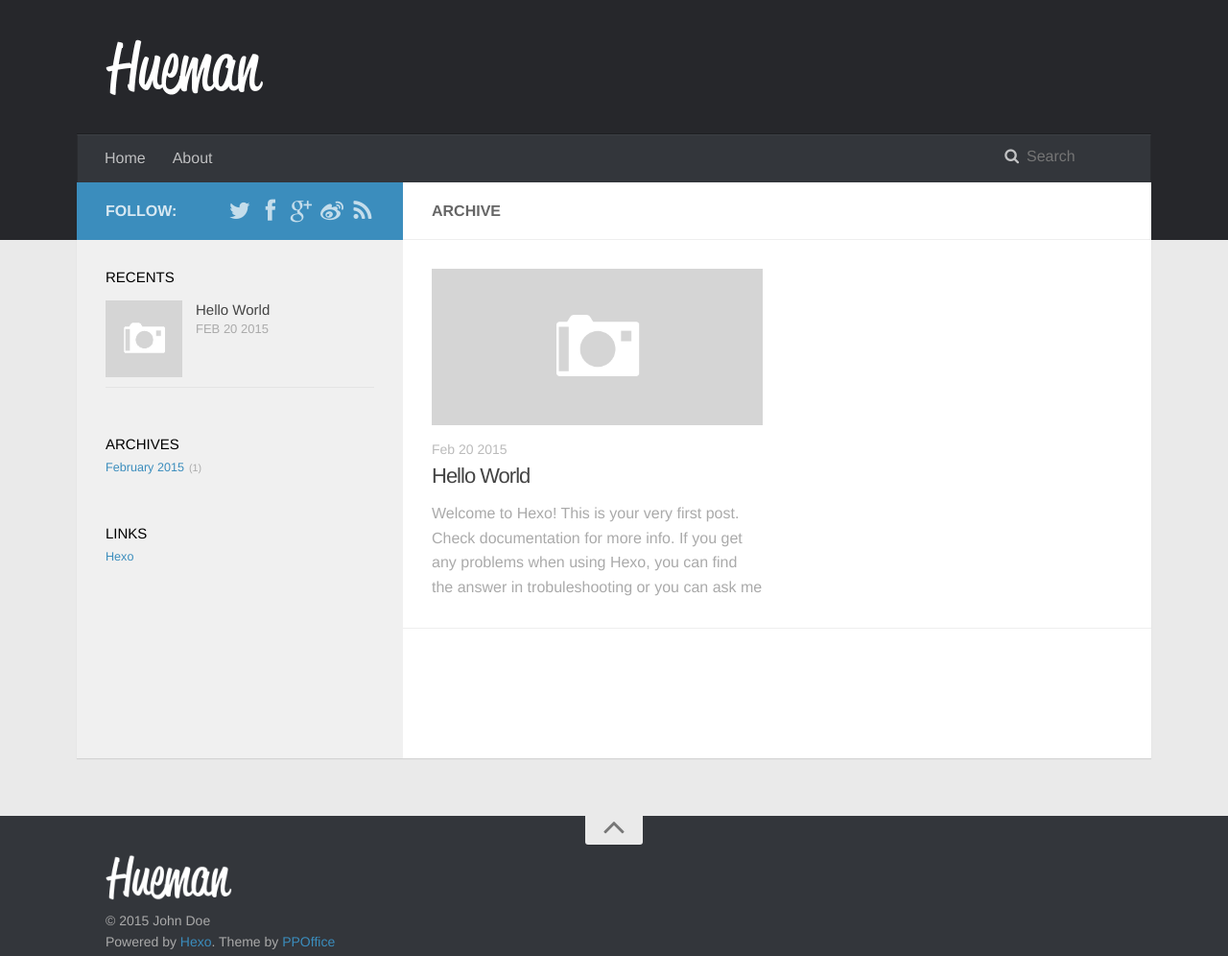
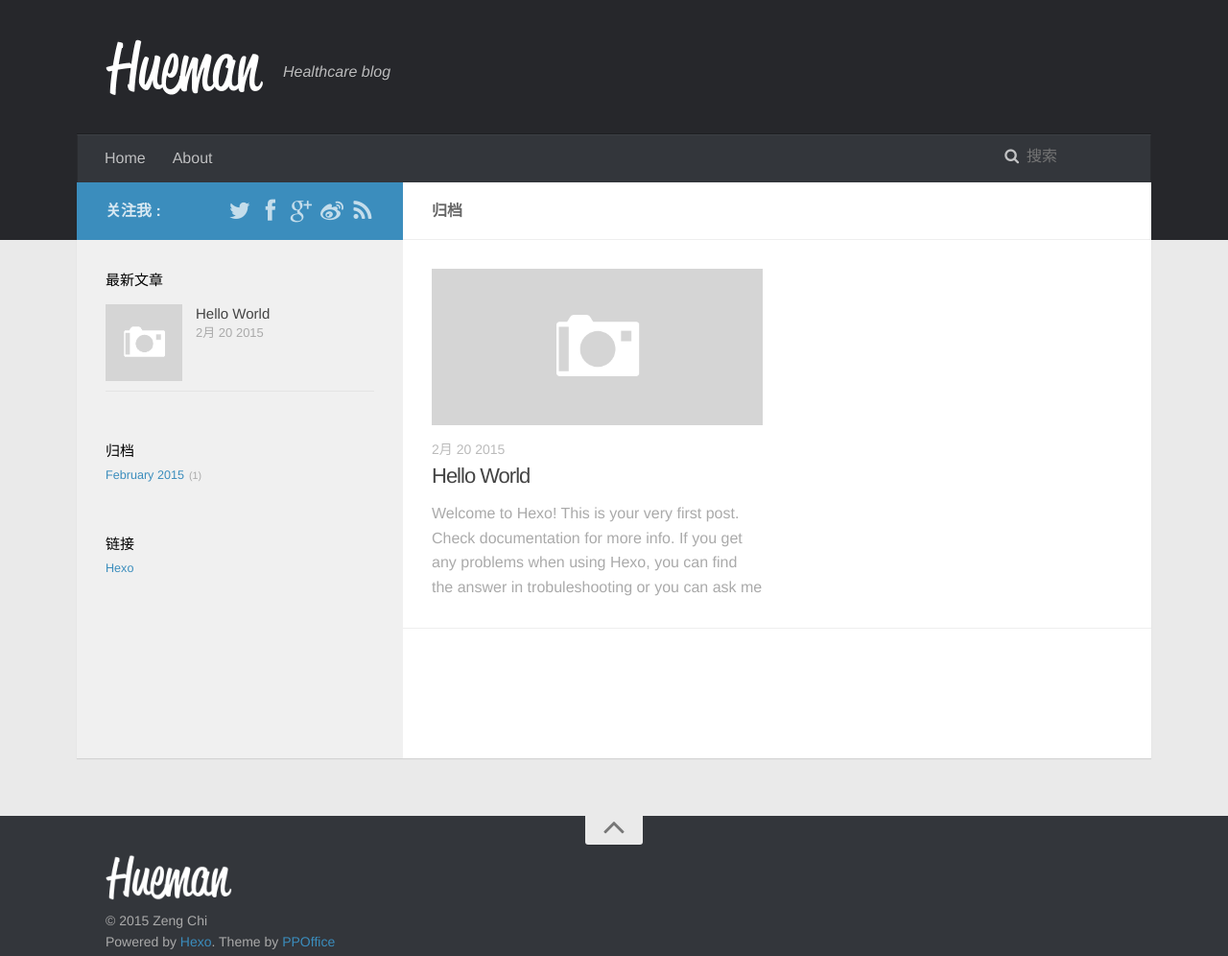
Before and after one commit to healthcare365/healthcare365.github.io, a plain HTML site: page archives/index.html in a window 1280 px wide. Shown: the whole page at 96% size. Drawn offline with nearby package versions, Linux system fonts and the light colour scheme; a web font is replaced by a local one.

Commit message:
Site updated: 2015-02-20 15:14:11

```diff
--- a/archives/index.html
+++ b/archives/index.html
@@ -3,16 +3,16 @@
 <head>
   <meta charset="utf-8">
 
-  <title>Archives | Hexo</title>
+  <title>Archives | ZengChi&#39;s Blog</title>
   <meta name="viewport" content="width=device-width, initial-scale=1, maximum-scale=1">
   <meta name="description">
 <meta property="og:type" content="website">
-<meta property="og:title" content="Hexo">
+<meta property="og:title" content="ZengChi's Blog">
 <meta property="og:url" content="http://yoursite.com/archives/">
-<meta property="og:site_name" content="Hexo">
+<meta property="og:site_name" content="ZengChi's Blog">
 <meta property="og:description">
 <meta name="twitter:card" content="summary">
-<meta name="twitter:title" content="Hexo">
+<meta name="twitter:title" content="ZengChi's Blog">
 <meta name="twitter:description">
 
 
@@ -37,6 +37,10 @@
             <a href="/" class="logo"></a>
           </h1>
 
+            <h2 class="subtitle-wrap">
+              <p class="subtitle">Healthcare blog</p>
+            </h2>
+
         </div>
         <div id="header-inner" class="nav-container">
           <a id="main-nav-toggle" class="nav-icon"></a>
@@ -52,7 +56,7 @@
             </ul>
             <nav id="sub-nav">
               <div id="search-form-wrap">
-                <form action="//google.com/search" method="get" accept-charset="UTF-8" class="search-form"><input type="search" name="q" results="0" class="search-form-input" placeholder="Search"><input type="hidden" name="q" value="site:http://yoursite.com"></form>
+                <form action="//google.com/search" method="get" accept-charset="UTF-8" class="search-form"><input type="search" name="q" results="0" class="search-form-input" placeholder="搜索"><input type="hidden" name="q" value="site:http://yoursite.com"></form>
               </div>
             </nav>
           </div>
@@ -67,7 +71,7 @@
           <section id="main">
             <div class="main-body-header">
 
-              <h1 class="header">archive</h1>
+              <h1 class="header">归档</h1>
             </div>
             <div class="main-body-content">
 
@@ -84,7 +88,7 @@
 </a>
       <div class="article-meta">
         <p class="category"></p>
-        <p class="date"><time datetime="2015-02-20T06:49:48.000Z" itemprop="datePublished">Feb 20 2015</time></p>
+        <p class="date"><time datetime="2015-02-20T06:49:48.000Z" itemprop="datePublished">2月 20 2015</time></p>
       </div>
       <h2 class="article-title">
         <a href="/2015/02/20/hello-world/" class="title">Hello World</a>
@@ -108,7 +112,7 @@ Quick
           <aside id="sidebar">
   <a class="sidebar-toggle" title="Expand Sidebar"><i class="toggle icon"></i></a>
   <div class="sidebar-top">
-    <p>follow:</p>
+    <p>关注我 :</p>
     <ul class="social-links">
 
         <li><a class="social-tooltip" title="twitter" href="/"><i id="icon-twitter" class="icon"></i></a></li>
@@ -128,7 +132,7 @@ Quick
 
 
   <div class="widget-wrap">
-    <h3 class="widget-title">recents</h3>
+    <h3 class="widget-title">最新文章</h3>
     <div class="widget">
       <ul id="recent-post">
 
@@ -144,7 +148,7 @@ Quick
             <div class="item-inner">
               <p class="item-category"></p>
               <p class="item-title"><a href="/2015/02/20/hello-world/" class="title">Hello World</a></p>
-              <p class="item-date"><time datetime="2015-02-20T06:49:48.000Z" itemprop="datePublished">Feb 20 2015</time></p>
+              <p class="item-date"><time datetime="2015-02-20T06:49:48.000Z" itemprop="datePublished">2月 20 2015</time></p>
             </div>
           </li>
 
@@ -157,7 +161,7 @@ Quick
 
 
   <div class="widget-wrap">
-    <h3 class="widget-title">archives</h3>
+    <h3 class="widget-title">归档</h3>
     <div class="widget">
       <ul class="archive-list"><li class="archive-list-item"><a class="archive-list-link" href="/archives/2015/02/">February 2015</a><span class="archive-list-count">1</span></li></ul>
     </div>
@@ -170,7 +174,7 @@ Quick
 
 
   <div class="widget-wrap">
-    <h3 class="widget-title">links</h3>
+    <h3 class="widget-title">链接</h3>
     <div class="widget">
       <ul>
 
@@ -197,7 +201,7 @@ Quick
         <h1 class="logo-wrap">
           <a href="/" class="logo"></a>
         </h1>
-        <p>&copy; 2015 John Doe</p>
+        <p>&copy; 2015 Zeng Chi</p>
         <p>Powered by <a href="//hexo.io/" target="_blank">Hexo</a>. Theme by <a href="//github.com/ppoffice" target="_blank">PPOffice</a></p>
       </div>
     </div>
```
Also changed, not shown: 2015/02/20/hello-world/index.html (+16 -12 lines), archives/2015/02/index.html (+17 -13 lines), archives/2015/index.html (+17 -13 lines), index.html (+17 -13 lines).
